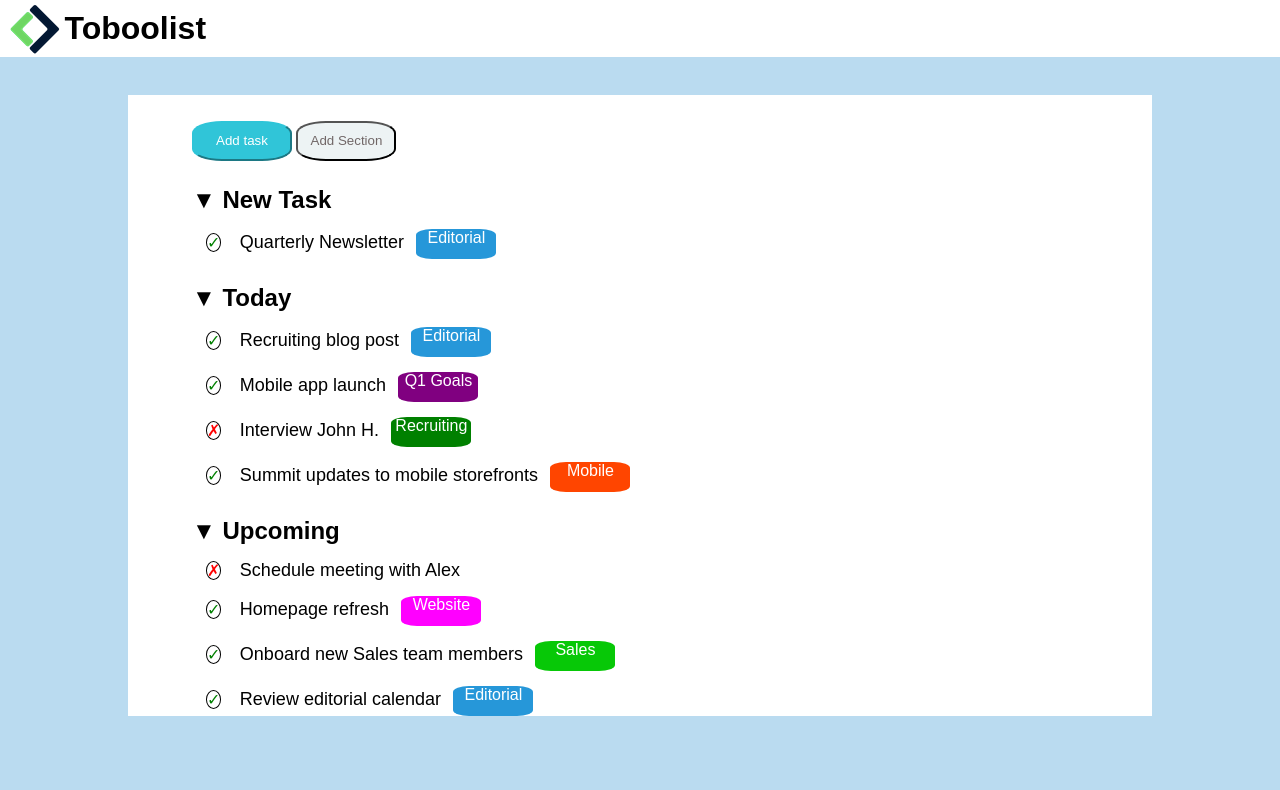
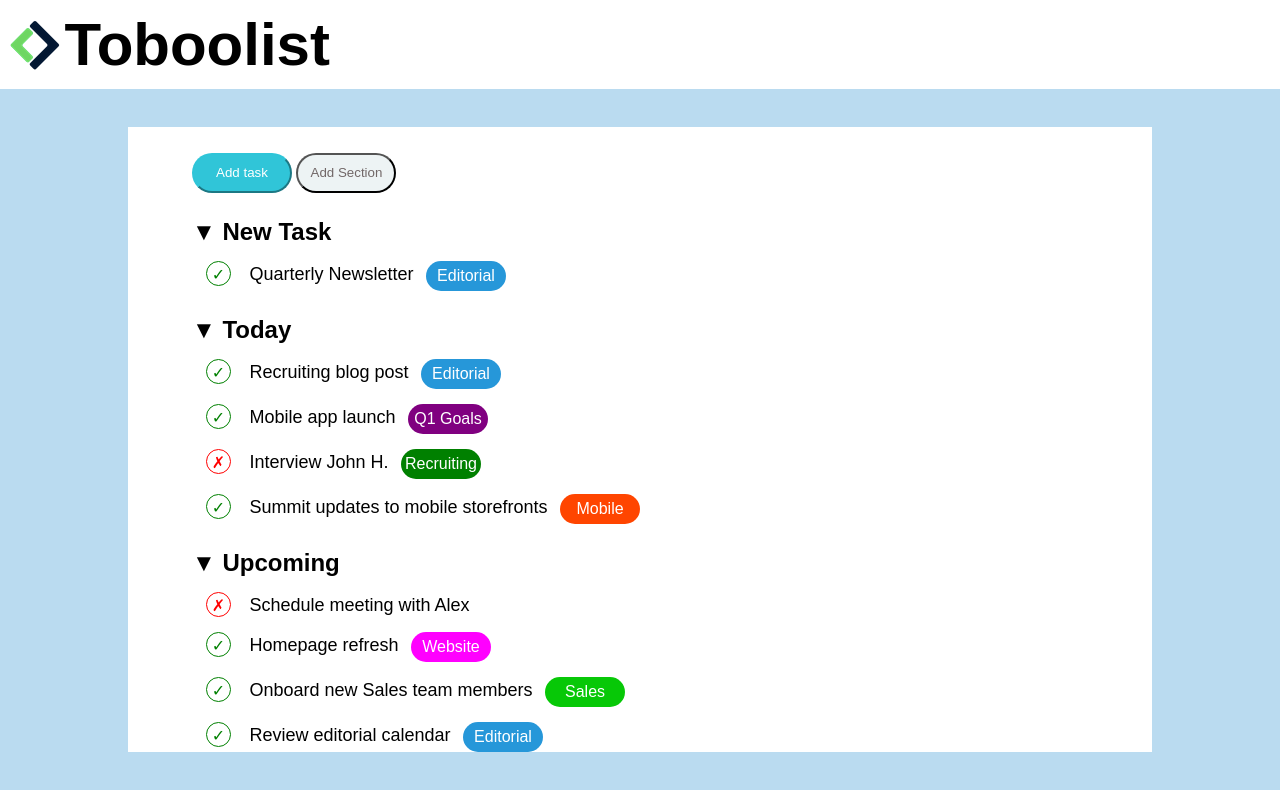
Before and after one commit to michelangelomancini4/html-css-toboolist, a plain HTML site: page index.html in a window 1280 px wide. Drawn offline with Linux system fonts and the light colour scheme.

Commit message:
Correzione finale

```diff
--- a/css/boolistcss.css
+++ b/css/boolistcss.css
@@ -21,11 +21,12 @@ header{
 #romboolean{
     vertical-align: middle;
 }
-h1{
+#titolo{
     display: inline-block;
     padding-bottom: 10px;
     padding-top: 10px;
     vertical-align: middle;
+    font-size: 60px;
 
 }
 /* regole main */
@@ -46,13 +47,13 @@ button{
 #primo-add {
     background-color: rgb(48, 197, 216);
     color: white;
-    border-radius: 30%;
+    border-radius: 9999px;
     border-color: rgb(46, 197, 216);
 }
 #secondo-add{
     background-color: rgb(237, 243, 244);
     color: rgb(113, 103, 103);
-    border-radius: 30%;
+    border-radius: 9999px;
 
 }
 .macrosezione{
@@ -61,6 +62,7 @@ button{
 /* proprietà righe opzionali */
 .righe{
     margin-top: 15px;
+
 }
 .valid{
     background-color: white;
@@ -68,6 +70,12 @@ button{
     border-radius: 50%;
     color: green;
     margin-left: 14px;
+    display: inline-block;
+    height: 25px;
+    width: 25px;
+    line-height: 25px;
+    text-align: center;
+    border-color: green;
 
 }
 .invalid{
@@ -76,6 +84,12 @@ button{
     border-radius: 50%;
     color: red;
     margin-left: 14px;
+    display: inline-block;
+    height: 25px;
+    width: 25px;
+    line-height: 25px;
+    text-align: center;
+    border-color: red;
 }
 .opzioni{
     font-size: 18px;
@@ -90,10 +104,11 @@ button{
     color: white;
     background-color: rgb(38, 151, 217);
     background-size: 80px;
-    border-radius: 20%;
+    border-radius: 9999px;
     text-align: center;
     vertical-align: middle;
     margin-left: 8px;
+    line-height: 30px;
 }
 #viola{
     background-color: purple;
--- a/index.html
+++ b/index.html
@@ -10,7 +10,7 @@
     <header>
         <div id="logo">
             <img id="romboolean" src="img/img/Logo.png" alt="logo ToBooList">
-            <h1>Toboolist</h1>
+            <span id="titolo"><strong>Toboolist</strong></span>
         </div>
 
     </header>
@@ -43,12 +43,12 @@
                 <span class="riquadro">Editorial</span>
             </div>
             <div class="righe">
-                <span class="valid">&#10003;</span>
+                <div class="valid">&#10003;</div>
                 <span class="opzioni">Mobile app launch</span>
                 <span class="riquadro" id="viola">Q1 Goals</span>
             </div>
             <div class="righe">
-                <span class="invalid">&#10007;</span>
+                <div class="invalid">&#10007;</div>
                 <span class="opzioni">Interview John H.</span>
                 <span class="riquadro" id="hardgreen">Recruiting</span>
             </div>
```
